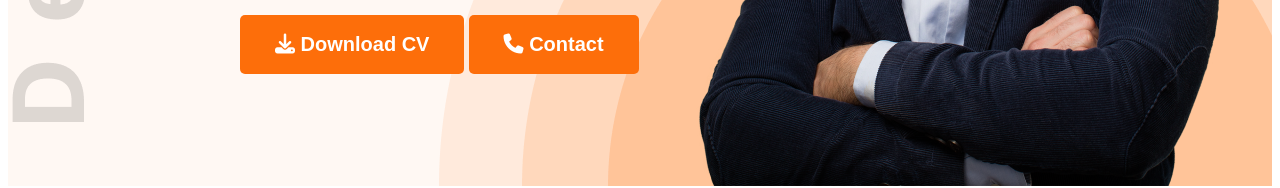
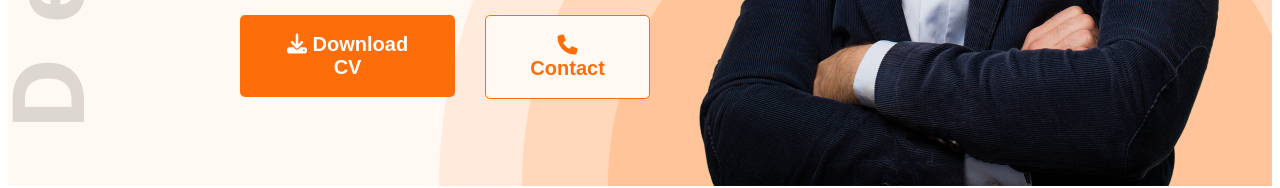
Before and after one commit to mridularodoshi/web-developer-portfolio, a plain HTML site: page index.html in a window 1280 px wide. Shown: the part 649-837 px from the top of the page. Drawn offline with nearby package versions, Linux system fonts and the light colour scheme.

Commit message:
Edited Buttons

```diff
--- a/Styles/portfolio.css
+++ b/Styles/portfolio.css
@@ -44,6 +44,20 @@ main{
 
     border-radius: 5px;
     border: none;
+}
+.btn2{
+    color: rgb(253, 110, 10);
+    background-color: rgb(255, 248, 243);
+    font-weight: bold;
+    font-size: 20px;
+    padding: 18px 35px;
+    border: 1px solid rgb(253, 110, 10);
+    border-radius: 5px;
+
+}
+.btn-container{
+    display: flex;
+    gap: 30px;
 }
 
 .section-title {
--- a/index.html
+++ b/index.html
@@ -39,8 +39,15 @@
                 <h3 class="banner-greet dark-2" >Hi, I am</h3>
                 <h1 class="banner-title dark-1">Mary Hardy</h1>
                 <p class="banner-description dark-3">Shot what able cold new see hold.Friendly as an betrayed formerly he. Morning because as to society behaved moments.</p>
+                <div class="btn-container">
+                <div>
                 <button class="btn"><i class="fa-solid fa-download"></i> Download CV</button>
-                <button class="btn"><i class="fa-solid fa-phone"></i> Contact</button>
+               </div>
+               <div>
+                <button class="btn2"><i class="fa-solid fa-phone"></i> Contact</button>
+               </div>
+                </div>
+
             </div>
             <img src="images/hardy.png" alt="" class="banner-dp">
         </div>
```
